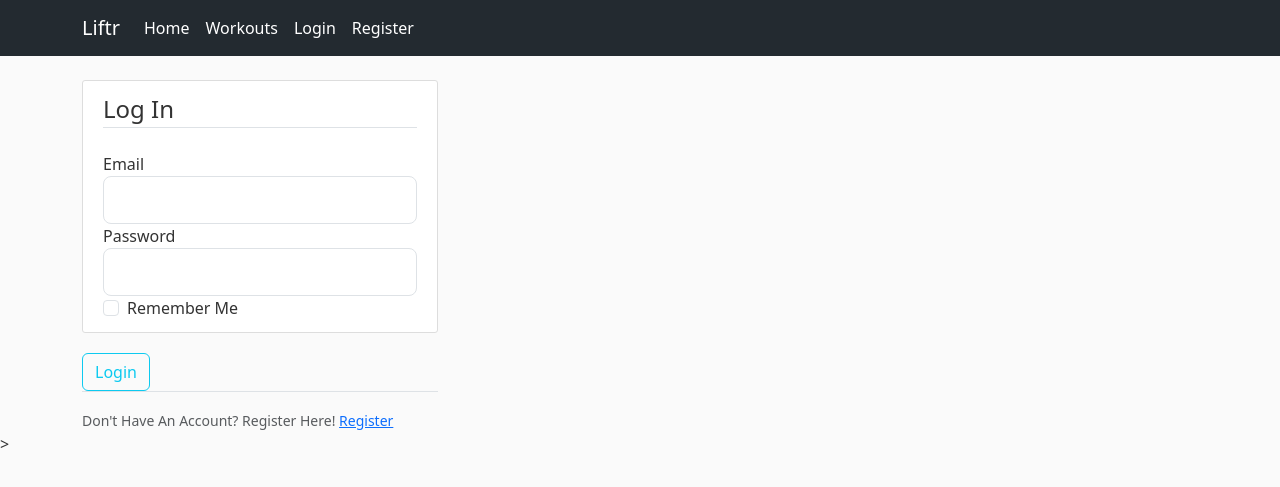
After one commit to GirafficCorn/Liftr, a Flask app: page /login in a window 1280 px wide. The commit adds this page. Shown: the top 487 px of the page. Run offline with Flask 3, Linux system fonts and the light colour scheme.

Commit message:
added login and registration forms, templates, and routes

```diff
--- /dev/null
+++ b/app/forms.py
@@ -0,0 +1,17 @@
+from flask_wtf import FlaskForm
+from wtforms import StringField, PasswordField, SubmitField, BooleanField
+from wtforms.validators import DataRequired, Length, Email, EqualTo
+
+class RegistrationForm(FlaskForm):
+    username = StringField('Username', validators=[DataRequired(), Length(min=2, max=20)])
+    email = StringField('Email', validators=[DataRequired(), Email()])
+    password = PasswordField('Password', validators=[DataRequired()])
+    password2 = PasswordField('Confirm Password', validators=[DataRequired(), EqualTo('password')])
+    submit = SubmitField('Register')
+
+
+class LoginForm(FlaskForm):
+    email = StringField('Email', validators=[DataRequired(), Email()])
+    password = PasswordField('Password', validators=[DataRequired()])
+    remember = BooleanField('Remember Me')
+    submit = SubmitField('Login')
--- a/app/routes.py
+++ b/app/routes.py
@@ -1,6 +1,7 @@
-from flask import render_template, url_for
+from flask import render_template, url_for, flash, redirect
 from app import app
 import datetime
+from app.forms import RegistrationForm, LoginForm
 
 
 workout = {
@@ -15,11 +16,30 @@ workout = {
 
 
 @app.route('/')
-@app.route('/index')
-def index():
-    return render_template('index.html', title='Home')
+@app.route('/home')
+def home():
+    return render_template('home.html', title='Home')
 
 
 @app.route('/workout')
 def workouts():
     return render_template('workout.html', title='Workouts', workout=workout)
+
+@app.route('/register', methods=['GET', 'POST'])
+def register():
+    form = RegistrationForm()
+    if form.validate_on_submit():
+        flash(f'Account created for {form.username.data}!', 'success')
+        return redirect(url_for('home'))
+    return render_template('register.html', title='Register', form=form)
+
+@app.route('/login', methods=['GET', 'POST'])
+def login():
+    form = LoginForm()
+    if form.validate_on_submit():
+        if form.email.data == 'test@test.com' and form.password.data == 'test':
+            flash(f'Login Successful!', 'success')
+            return redirect(url_for('home'))
+        else:
+            flash('Login Unsuccessful', 'danger')
+    return render_template('login.html', title='Login', form=form)
--- a/app/static/main.css
+++ b/app/static/main.css
@@ -9,11 +9,11 @@ body {
   }
 
   .bg-steel {
-    background-color: #5f788a;
+    background-color: #232a30;
   }
 
   .site-header .navbar-nav .nav-link {
-    color: #cbd5db;
+    color: #ffffff;
   }
 
   .site-header .navbar-nav .nav-link:hover {
--- a/app/templates/base.html
+++ b/app/templates/base.html
@@ -27,13 +27,12 @@
             </button>
             <div class="collapse navbar-collapse" id="navbarToggle">
               <div class="navbar-nav mr-auto">
-                <a class="nav-item nav-link" href="/">Home</a>
-                <a class="nav-item nav-link" href="/about">About</a>
+                <a class="nav-item nav-link" href="{{ url_for('home') }}">Home</a>
+                <a class="nav-item nav-link" href="{{ url_for('workouts') }}">Workouts</a>
               </div>
-              <!-- Navbar Right Side -->
               <div class="navbar-nav">
-                <a class="nav-item nav-link" href="/login">Login</a>
-                <a class="nav-item nav-link" href="/register">Register</a>
+                <a class="nav-item nav-link" href="{{ url_for('login') }}">Login</a>
+                <a class="nav-item nav-link" href="{{ url_for('register') }}">Register</a>
               </div>
             </div>
           </div>
@@ -42,21 +41,17 @@
     <main role="main" class="container">
         <div class="row">
             <div class="col-md-4">
-                {% block content %}{% endblock %}
-            </div>
-            <div class="col-md-4">
-                <div class="content-section">
-                  <h3>Our Sidebar</h3>
-                  <p class='text-muted'>You can put any information here you'd like.
-                    <ul class="list-group">
-                      <li class="list-group-item list-group-item-light">Latest Posts</li>
-                      <li class="list-group-item list-group-item-light">Announcements</li>
-                      <li class="list-group-item list-group-item-light">Calendars</li>
-                      <li class="list-group-item list-group-item-light">etc</li>
-                    </ul>
-                  </p>
-                </div>
-              </div>
+              {% with messages = get_flashed_messages(with_categories=true) %}
+                {% if messages %}
+                  {% for category, message in messages %}
+                    <div class="alert alert-{{ category }}">
+                      {{message}}
+                    </div>
+                  {% endfor %}
+                {% endif %}
+              {% endwith %}
+
+              {% block content %}{% endblock %}
             </div>
         </div>
     </main>>
--- /dev/null
+++ b/app/templates/login.html
@@ -0,0 +1,50 @@
+{% extends "base.html" %}
+
+{% block content %}
+    <div class="content-section">
+        <form action="" method="POST">
+            {{ form.hidden_tag() }}
+            <fieldset class="form-group">
+                <legend class="border-bottom mb-4">Log In</legend>
+                <div class="form-group">
+                    {{ form.email.label(class="form-control-label") }}
+                    {% if form.email.errors %}
+                        {{ form.email(class="form-control form-control-lg is-invalid") }}
+                        <div class="invalid-feedback">
+                            {% for error in form.email.errors %}
+                                <span>{{ error }}</span>
+                            {% endfor %}
+                        </div>
+                    {% else %}
+                        {{ form.email(class="form-control form-control-lg") }}
+                    {% endif %}
+                </div>
+                <div class="form-group">
+                    {{ form.password.label(class="form-control-label") }}
+                    {% if form.password.errors %}
+                        {{ form.password(class="form-control form-control-lg is-invalid") }}
+                        <div class="invalid-feedback">
+                            {% for error in form.password.errors %}
+                                <span>{{ error }}</span>
+                            {% endfor %}
+                        </div>
+                    {% else %}
+                        {{ form.password(class="form-control form-control-lg") }}
+                    {% endif %}
+                </div>
+                <div class="form-check">
+                    {{ form.remember(class="form-check-input") }}
+                    {{ form.remember.label(class="form-check-label") }}
+                </div>
+                </div>
+            </fieldset>
+            <div class="form-group">
+                {{ form.submit(class="btn btn-outline-info") }}
+        </form>
+    </div>
+    <div class="border-top pt-3">
+        <small class="text-muted">
+            Don't Have An Account? Register Here! <a class="ml-2" href="{{ url_for('register') }}">Register</a>
+        </small>
+    </div>
+{% endblock %}
```
Also changed, not shown: app/templates/register.html (added, +71 -0 lines), app/templates/home.html (renamed from app/templates/index.html).
